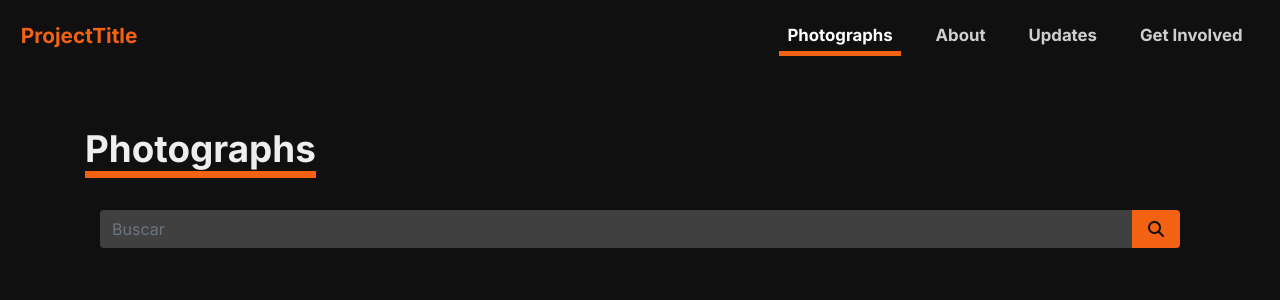
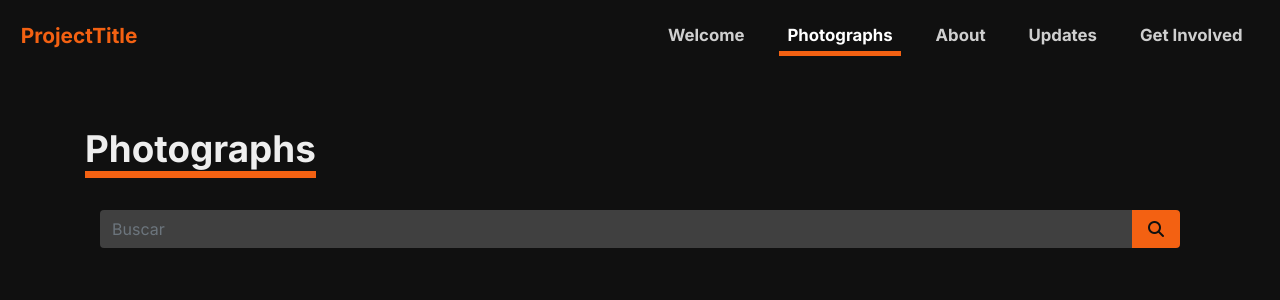
Before and after one commit to bear-rsg/cristero-war-, a Django app: page /es/photographs/ in a window 1280 px wide. Shown: the top 300 px of the page. Run offline with Django 4.2, Linux system fonts and the light colour scheme; data that the repository does not hold is empty; parts of the project's set-up code (start-up, migrations or seed data) failed here and were passed over; some libraries are stand-ins or nearby versions.

Commit message:
language changes

```diff
--- a/django/core/templates/base.html
+++ b/django/core/templates/base.html
@@ -55,6 +55,12 @@
             <!-- Nav list -->
             <div class="collapse navbar-collapse" id="navbarNavDropdown">
                 <ul class="navbar-nav ml-auto">
+                    <!-- Welcome -->
+                    <li class="nav-item">
+                        <a class="nav-link href="/{{ LANGUAGE_CODE }}/">
+                            {% translate 'Welcome' %}
+                        </a>
+                    </li>
                     <!-- Photographs -->
                     <li class="nav-item">
                         <a class="nav-link{% if "/photographs/" in request.path %} active{% endif %}" href="{% url 'photographs:list' %}">
--- a/django/photographs/admin.py
+++ b/django/photographs/admin.py
@@ -60,6 +60,7 @@ class PhotographAdminView(admin.ModelAdmin):
 
     list_display = ('id',
                     'image',
+                    'image_name',
                     'group',
                     'order',
                     'published',
@@ -71,6 +72,7 @@ class PhotographAdminView(admin.ModelAdmin):
                            'meta_lastupdated_by',)
     list_filter = ('published',)
     search_fields = ('image',
+                     'image_name',
                      'description_es',
                      'description_en',
                      'notes')
--- a/django/photographs/templates/photographs/list.html
+++ b/django/photographs/templates/photographs/list.html
@@ -25,6 +25,7 @@
     <!-- List Items -->
     <div id="photograph-list-items">
         {% for photograph in photograph_list %}
+            {% if photograph.image %}
                 <a href="{% url 'photographs:detail' photograph.id %}" class="photograph-list-items-item" style="background-image: url({{ photograph.image.url }});">
                     <div class="photograph-list-items-item-text">
                         {% if photograph.image_name %}
@@ -34,6 +35,7 @@
                         {% endif %}
                     </div>
                 </a>
+            {% endif %}
         {% endfor %}
     </div>
 </div>
--- a/django/photographs/views.py
+++ b/django/photographs/views.py
@@ -17,6 +17,7 @@ class PhotographListView(ListView):
         if search != '':
             queryset = queryset.filter(
                 Q(image__icontains=search) |
+                Q(image_name__icontains=search) |
                 Q(description_es__icontains=search) |
                 Q(description_en__icontains=search) |
                 Q(acknowledgements__icontains=search) |
```
Also changed, not shown: django/core/locale/en/LC_MESSAGES/django.po, django/core/locale/es/LC_MESSAGES/django.po, django/photographs/locale/en/LC_MESSAGES/django.po, django/photographs/locale/es/LC_MESSAGES/django.po. Lines whose indentation alone changed are shown as unchanged.
